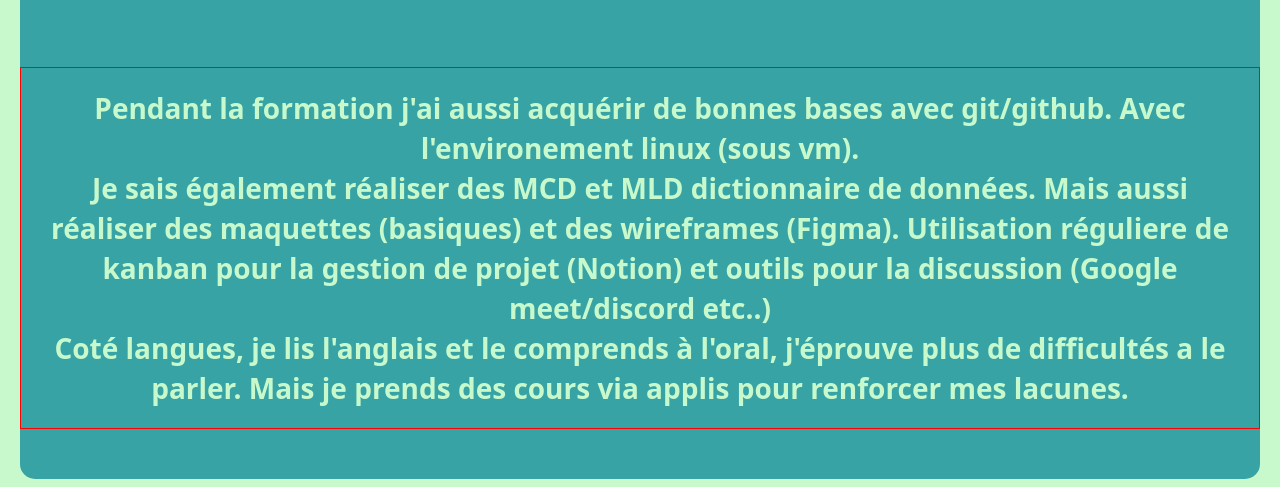
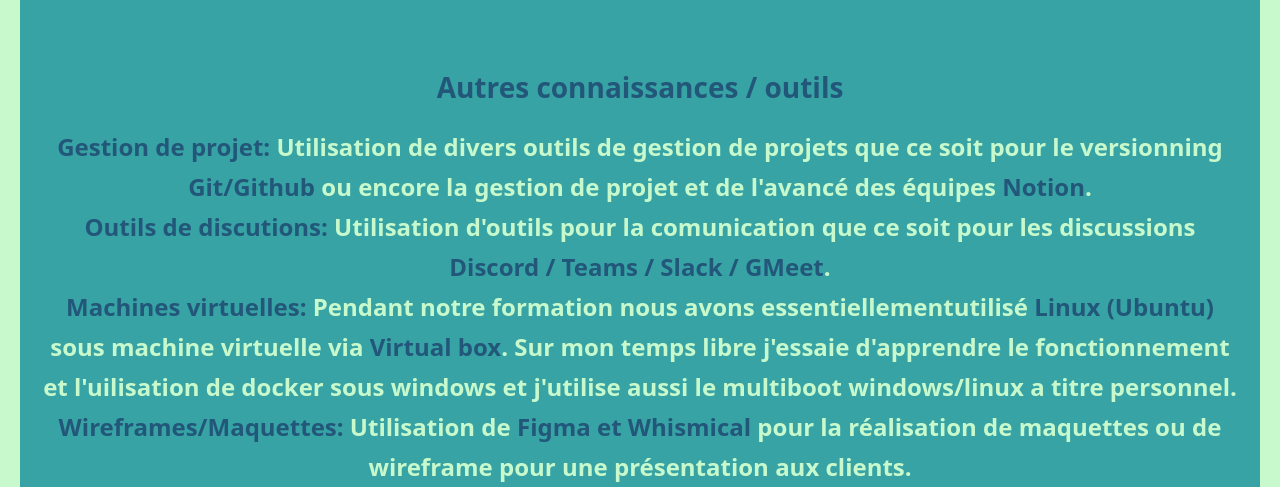
Before and after one commit to FredMeziere/ReactPortfolio, a React app: page / in a window 1280 px wide. Shown: the part 2309-2796 px from the top of the page. Built offline with nearby package versions, Linux system fonts and the light colour scheme.

Commit message:
Feat: Composant skills v1 terminée fonctionnelle. Préparation du composant présentation

```diff
--- a/src/components/Main/skills/index.js
+++ b/src/components/Main/skills/index.js
@@ -64,20 +64,27 @@
               <img className="skills-competences-image" src={sql} alt="sql logo" />
               <img className="skills-competences-image" src={mongo} alt="boot logo" />
               <img className="skills-competences-image" src={js} alt="Javascript logo" />
-              <img className="skills-competences-image" src={sqitch} alt="Sqitch logo" />
+              <img className="skills-competences-image" src={sqitch} alt="Sqitch logo original creator https://github.com/theory/" />
               <img className="skills-competences-image" src={node} alt="node logo" />
             </div>
           </div>
         </div>
         <div className="skills-competences-devops">
+          <h3 className="skills-competences-h3">Autres connaissances / outils </h3>
           <p className="skills-competences-p">
-            Pendant la formation j'ai aussi acquérir de bonnes bases avec git/github. Avec l'environement linux (sous vm).
+            <span className="skills-competences-span">Gestion de projet: </span>Utilisation de divers outils de gestion de projets que ce soit pour le versionning <span className="skills-competences-span">Git/Github</span> ou encore la gestion de projet et de l'avancé des équipes <span className="skills-competences-span">Notion</span>.
             <br />
-            Je sais également réaliser des MCD et MLD dictionnaire de données.
-            Mais aussi réaliser des maquettes (basiques) et des wireframes (Figma).
-            Utilisation réguliere de kanban pour la gestion de projet (Notion) et outils pour la discussion (Google meet/discord etc..)
+            <span className="skills-competences-span">Outils de discutions: </span>Utilisation d'outils pour la comunication que ce soit pour les discussions <span className="skills-competences-span">Discord / Teams / Slack / GMeet</span>.
             <br />
-            Coté langues, je lis l'anglais et le comprends à l'oral, j'éprouve plus de difficultés a le parler. Mais je prends des cours via applis pour renforcer mes lacunes.
+            <span className="skills-competences-span">Machines virtuelles: </span>Pendant notre formation nous avons essentiellementutilisé <span className="skills-competences-span">Linux (Ubuntu)</span> sous machine virtuelle via <span className="skills-competences-span">Virtual box</span>. Sur mon temps libre j'essaie d'apprendre le fonctionnement et l'uilisation de docker sous windows et j'utilise aussi le multiboot windows/linux a titre personnel.
+            <br />
+            <span className="skills-competences-span">Wireframes/Maquettes: </span>Utilisation de  <span className="skills-competences-span">Figma et Whismical</span> pour la réalisation de maquettes ou de wireframe pour une présentation aux clients.
+            <br />
+            <span className="skills-competences-span">MCD/MLD/Dictionnaire de données: </span>Je suis a l'aise avec la créations des différents documents relatifs a la base de données et en plus de mes connaissances en SQL et mongoDB, je sais aussi utiliser l'outil de "versionning" <span className="skills-competences-span">Sqitch</span>.
+          </p>
+          <h3 className="skills-competences-h3">Langues</h3>
+          <p className="skills-competences-p">
+            <span className="skills-competences-span">Anglais: </span> Je lis l'anglais et le comprends à l'oral, j'éprouve plus de difficultés a le parler. Mais je prends des cours via applis pour renforcer mes lacunes.
           </p>
         </div>
       </div>
--- a/src/components/Main/skills/styles.scss
+++ b/src/components/Main/skills/styles.scss
@@ -11,7 +11,6 @@
 .skills {
 
 &-parcours {
-    color: vars.$color2;
     text-align: center;
     background-color: vars.$color1;
     margin-top: 15px;
@@ -36,6 +35,7 @@
     text-align: center;
     margin-left: 20px;
     margin-right: 20px;
+    color: vars.$color2;
 }
 }
 
@@ -113,16 +113,18 @@
 */
 
 &-devops {
-    border: 1px solid red;
     line-height: 2.5em;
 }
 
 &-p {
     margin: 20px;
-    font-size: 28px;
+    font-size: 24px;
+    text-align: center;
+}
+
+&-span {
+    color: vars.$color5;
 }
 
 }
-
-
 }
```
Also changed, not shown: src/components/Main/presentation/index.js (+9 -0 lines).
